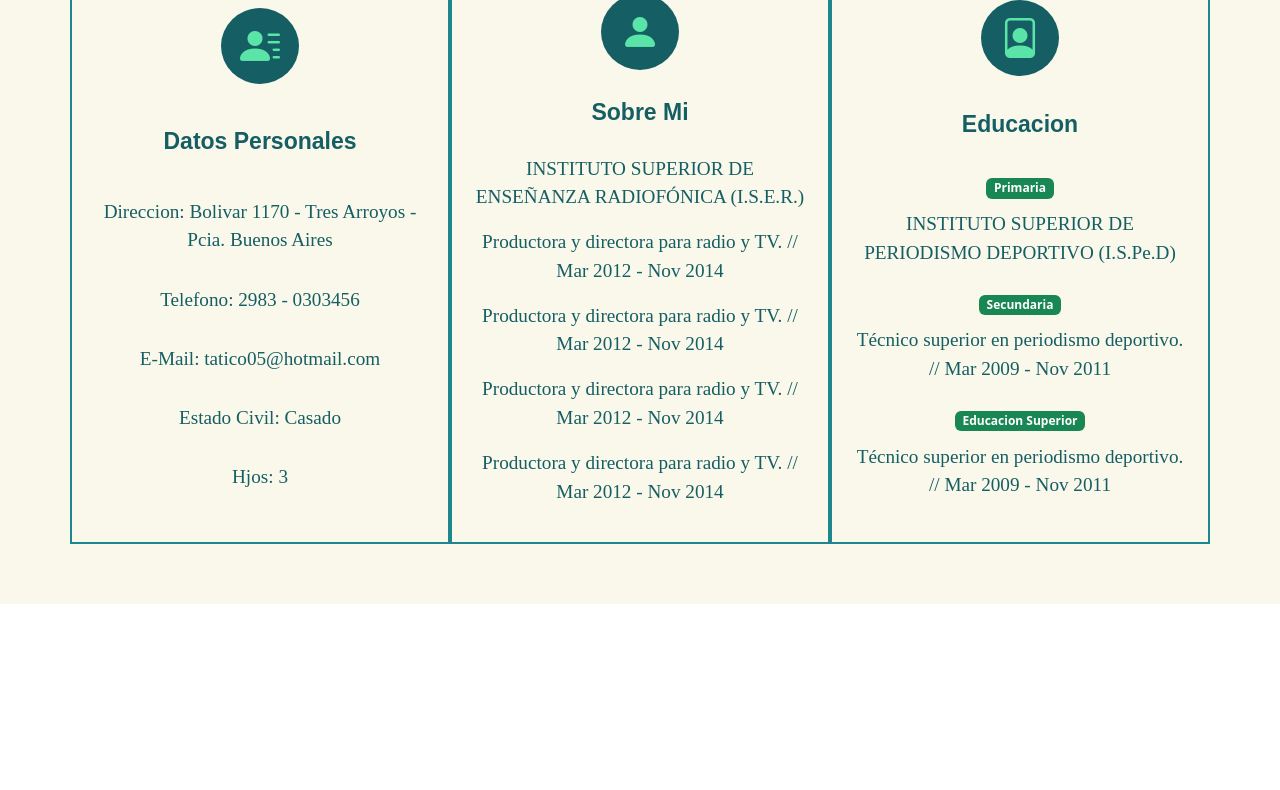
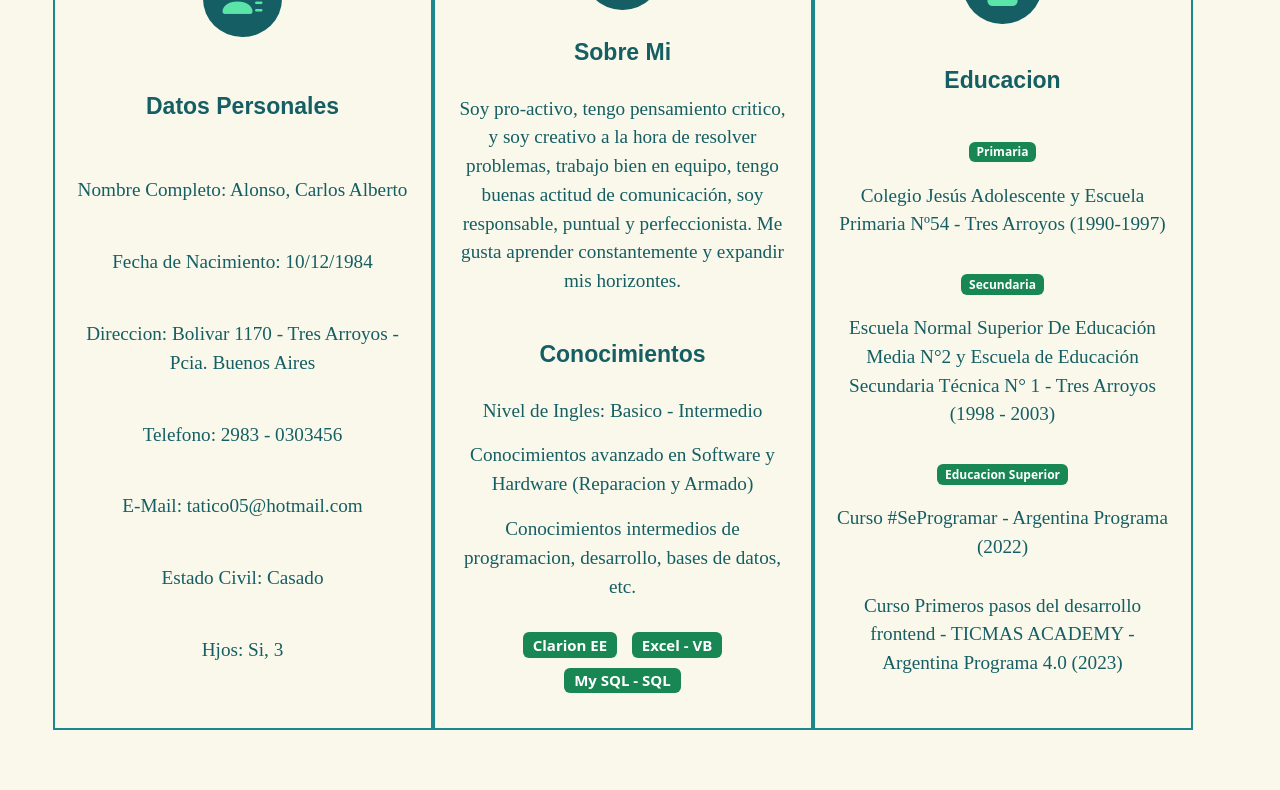
Before and after one commit to Dummy-Soft/CursoTicmas, a plain HTML site: page CV-Final/index.html in a window 1280 px wide. Shown: the part 285-1075 px from the top of the page. Before the commit the page ends 889 px from the top, so only its background shows below. Drawn offline with nearby package versions, Linux system fonts and the light colour scheme.

Commit message:
trabajando en CSS y el index

```diff
--- a/CV-Final/estilos/estilo.css
+++ b/CV-Final/estilos/estilo.css
@@ -5,20 +5,21 @@ Encabezado del proyecto
     padding: 5px 5px 5px 5px;
     border: 1px solid #000000;
     background-color: #d1cfcb;
-    margin-bottom: 25px;
     overflow: auto;
 }
 #textoencabezado {
     color: black;
     font-size: 70px;
     font-weight: bold;
-    text-align: center;
+    display:flex;
+    justify-content: center;
+    align-items: center;
 }
 /**
 Cuerpo Completo
 **/
 body{
-    background-color: #80a3ad;
+    background-color: #155e63;
 }
 
 section{
@@ -55,11 +56,11 @@ h1 {
 }
 
 /** Columnas **/
-.habilidades {
-    padding: 40px 40px 60px 40px;
+.columnas {
+    padding: 5px 40px 60px 5px;
 }
 
-.habilidades .columna {
+.columnas .columna {
     padding: 20px;
     border: 2px solid #1e868d;
     display: flex;
@@ -69,12 +70,12 @@ h1 {
     transition: all 0.2s ease-in;
 }
 
-.habilidades .columna:hover {
+.columnas .columna:hover {
     color: #f9f8eb;
     background-color: #1e868d;
 }
 
-.habilidades i {
+.columnas i {
     font-size: 2.5rem;
     color: #5ae4a7;
     background-color: #155e63;
@@ -82,7 +83,7 @@ h1 {
     border-radius: 50%;
 }
 
-.habilidades-titulo {
+.columnas-titulo {
     font-size: 23px;
     font-weight: bold;
     margin: 10px 0;
--- a/CV-Final/index.html
+++ b/CV-Final/index.html
@@ -18,49 +18,53 @@
 <body>
   <!--Encabezado (Foto y Nombre)-->
     <div class = "encabezado">
-        <img src="Imagenes/imagen.jpg" alt="Foto" height="180px" width="150px" style="float:left;">
-        <p></p>
-        <p></p>
-        <p></p>
-        <p></p>
-        <p></p>
-        <p></p>
-        <p id= textoencabezado>Carlos Alberto Alonso</p>
+        <img src="Imagenes/imagen.jpg" alt="Foto de Alonso Carlos" height="180px" width="150px" style="float:left;">
+        <p id="textoencabezado">Alonso, Carlos A.</p>
     </div>
     <!--Columnas (DatosP, SobreMi y Estudios)-->
-    <section id="habilidades" class="habilidades seccion-clara">
+    <section id="columnas" class="columnas seccion-clara">
         <div class="container text-center">
           <div class="row">
             <!--Datos Personales-->
             <div class="columna col-12 col-md-4">
               <i class="bi bi-person-lines-fill"></i>
-              <p class="habilidades-titulo seccion-titulo">Datos Personales</p>
+              <p class="columnas-titulo seccion-titulo">Datos Personales</p>
+              <p class="seccion-texto">Nombre Completo: Alonso, Carlos Alberto</p>
+              <p class="seccion-texto">Fecha de Nacimiento: 10/12/1984</p>
               <p class="seccion-texto">Direccion: Bolivar 1170 - Tres Arroyos - Pcia. Buenos Aires</p>
               <p class="seccion-texto">Telefono: 2983 - 0303456</p>
               <p class="seccion-texto">E-Mail: tatico05@hotmail.com</p>
               <p class="seccion-texto">Estado Civil: Casado</p>
-              <p class="seccion-texto">Hjos: 3</p>
+              <p class="seccion-texto">Hjos: Si, 3</p>
             </div>
             <!--Sobre Mi-->
             <div class="columna col-12 col-md-4">
               <i class="bi bi-person-fill"></i>
-              <p class="habilidades-titulo seccion-titulo">Sobre Mi</p>
-              <p class="seccion-texto">INSTITUTO SUPERIOR DE ENSEÑANZA RADIOFÓNICA (I.S.E.R.)</p>
-              <p class="seccion-texto">Productora y directora para radio y TV. // Mar 2012 - Nov 2014</p>
-              <p class="seccion-texto">Productora y directora para radio y TV. // Mar 2012 - Nov 2014</p>
-              <p class="seccion-texto">Productora y directora para radio y TV. // Mar 2012 - Nov 2014</p>
-              <p class="seccion-texto">Productora y directora para radio y TV. // Mar 2012 - Nov 2014</p>
+              <p class="columnas-titulo seccion-titulo">Sobre Mi</p>
+              <p class="seccion-texto">Soy pro-activo, tengo pensamiento critico, y soy creativo a la hora de resolver problemas,
+                trabajo bien en equipo, tengo buenas actitud de comunicación, soy responsable, puntual y perfeccionista.
+                Me gusta aprender constantemente y expandir mis horizontes.</p>
+              <p class="columnas-titulo seccion-titulo">Conocimientos</p>
+              <p class="seccion-texto">Nivel de Ingles: Basico - Intermedio</p>
+              <p class="seccion-texto">Conocimientos avanzado en Software y Hardware (Reparacion y Armado) </p>
+              <p class="seccion-texto">Conocimientos intermedios de programacion, desarrollo, bases de datos, etc.</p>
+              <div class="badges-contenedor">
+                <span class="badge text-bg-success">Clarion EE</span>
+                <span class="badge text-bg-success">Excel - VB</span>
+                <span class="badge text-bg-success">My SQL - SQL</span>
+              </div>
             </div>
             <!--Educacion-->
             <div class="columna col-12 col-md-4">
               <i class="bi bi-file-person"></i>
-              <p class="habilidades-titulo seccion-titulo">Educacion</p>
+              <p class="columnas-titulo seccion-titulo">Educacion</p>
               <span class="badge text-bg-success">Primaria</span>
-              <p class="seccion-texto">INSTITUTO SUPERIOR DE PERIODISMO DEPORTIVO (I.S.Pe.D)</p>
+              <p class="seccion-texto">Colegio Jesús Adolescente y Escuela Primaria Nº54 - Tres Arroyos (1990-1997)</p>
               <span class="badge text-bg-success">Secundaria</span>
-              <p class="seccion-texto">Técnico superior en periodismo deportivo. // Mar 2009 - Nov 2011</p>
+              <p class="seccion-texto">Escuela Normal Superior De Educación Media N°2 y Escuela de Educación Secundaria Técnica N° 1 - Tres Arroyos (1998 - 2003)</p>
               <span class="badge text-bg-success">Educacion Superior</span>
-              <p class="seccion-texto">Técnico superior en periodismo deportivo. // Mar 2009 - Nov 2011</p>
+              <p class="seccion-texto">Curso #SeProgramar - Argentina Programa (2022)</p>
+              <p class="seccion-texto">Curso Primeros pasos del desarrollo frontend - TICMAS ACADEMY - Argentina Programa 4.0 (2023)</p>
             </div>
           </div>
         </div>
```
